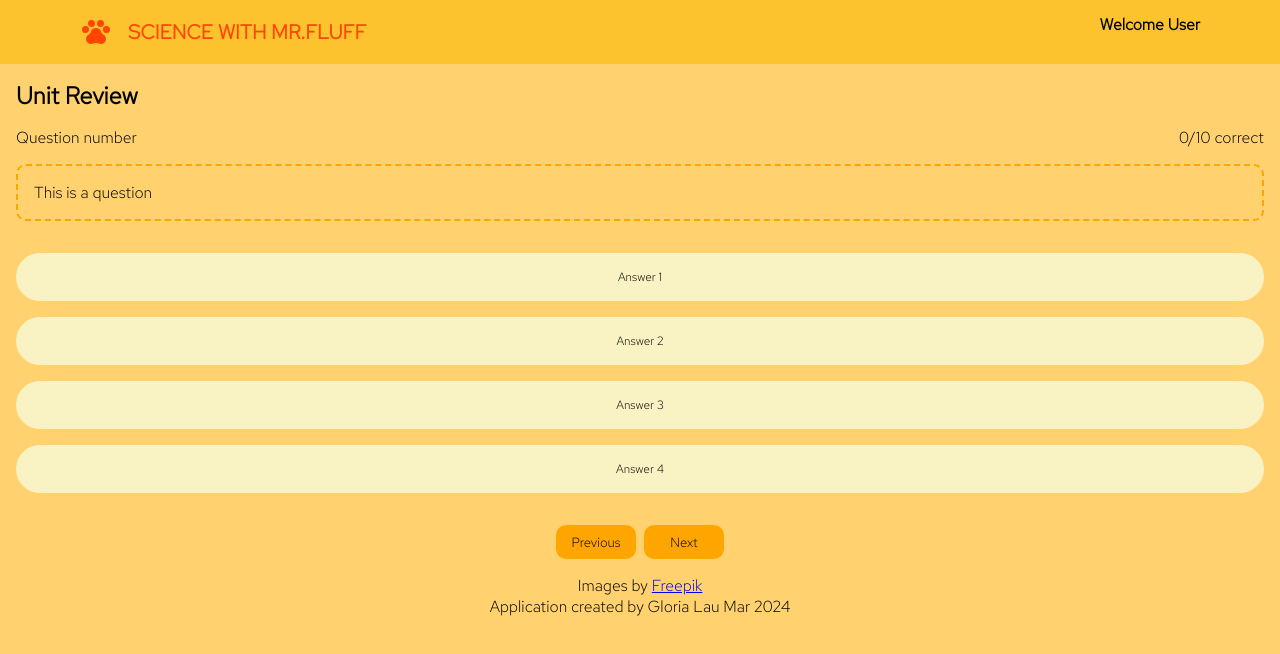
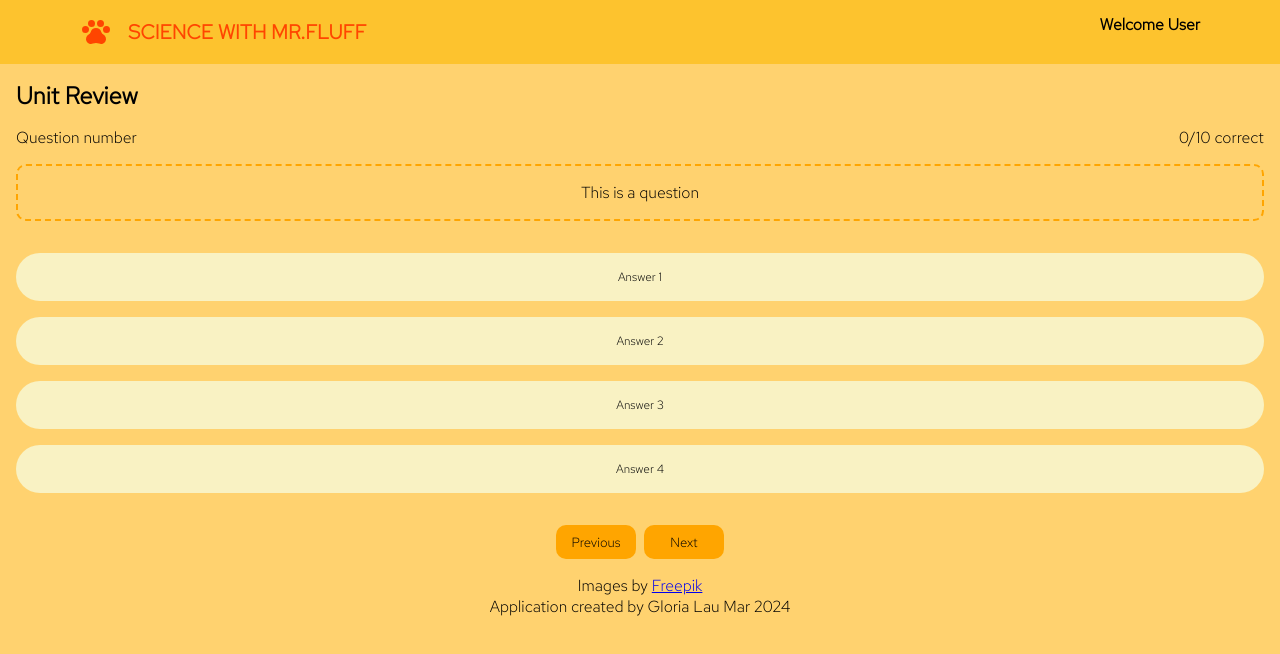
Before and after one commit to glorialau123/gloria-lau-capstone, a React (Create React App) app: page /topic/review/1 in a window 1280 px wide. Shown: the top 654 px of the page. Built offline with nearby package versions, Linux system fonts and the light colour scheme.

Commit message:
change id of question page to first question for url linking in selections page

```diff
--- a/src/pages/QuestionPage/QuestionPage.jsx
+++ b/src/pages/QuestionPage/QuestionPage.jsx
@@ -1,5 +1,6 @@
 import "./QuestionPage.scss";
 import { useParams } from "react-router-dom";
+import axios from "axios";
 
 function QuestionPage() {
   const params = useParams();
--- a/src/pages/QuestionPage/QuestionPage.scss
+++ b/src/pages/QuestionPage/QuestionPage.scss
@@ -26,7 +26,9 @@
     margin: 0 0 2rem;
     border: 2px dashed orange;
   }
-
+  &__question {
+    text-align: center;
+  }
   &__options-container {
     display: flex;
     flex-direction: column;
--- a/src/pages/SelectionsPage/SelectionsPage.jsx
+++ b/src/pages/SelectionsPage/SelectionsPage.jsx
@@ -45,7 +45,7 @@ function SelectionsPage() {
           </div>
         </Link>
 
-        <Link className="selections__topic-link" to="/topic/review/:id">
+        <Link className="selections__topic-link" to="/topic/review/1">
           <div className="selections__topic selections__topic--1">
             <h2 className="selections__subtitle">Unit Review</h2>
           </div>
```
